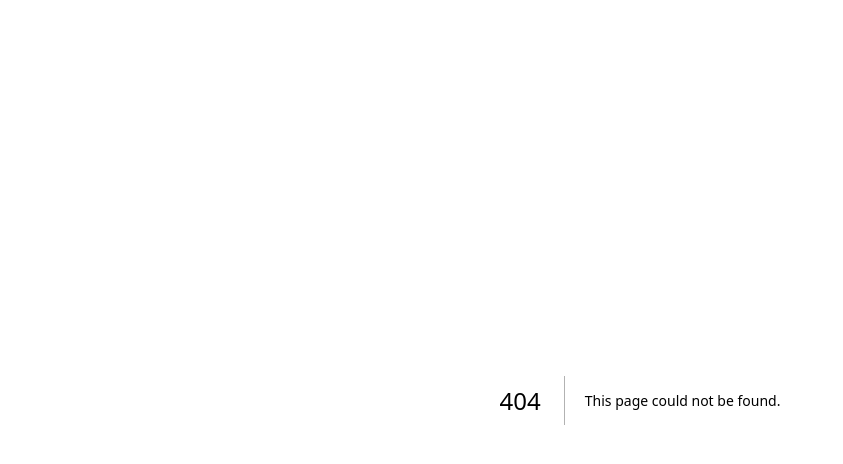
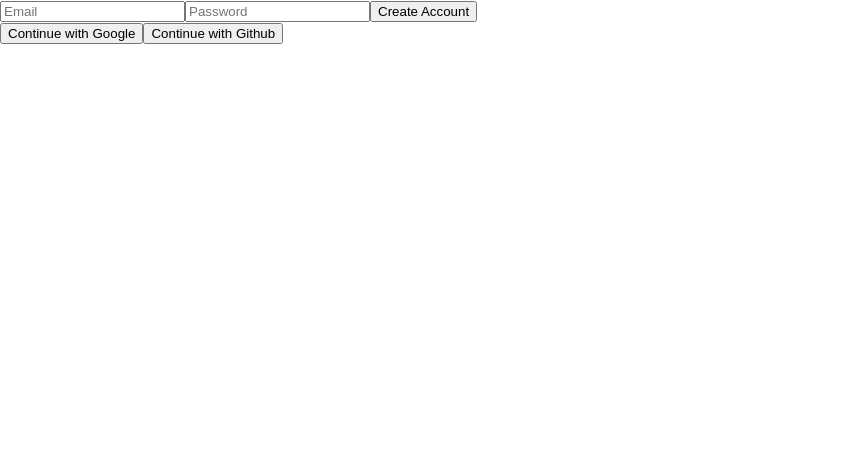
Before and after one commit to KuHell/-Test-nwitter, a Next.js app: page /auth in a window 1280 px wide. Before the commit this address had no page. Shown: the top 464 px of the page, without its empty margins (0-843 px from the left). Built offline with nearby package versions, Linux system fonts and the light colour scheme; no server answers.

Commit message:
add: email firebase createuser 성공

```diff
--- a/firebase/firebase.js
+++ b/firebase/firebase.js
@@ -1,7 +1,8 @@
 import firebase from "firebase/compat/app";
-import "firebase/compat/auth";
 import "firebase/compat/firestore";
 import "firebase/compat/storage";
+import { initializeApp } from "firebase/app";
+import { getAuth } from "firebase/auth";
 
 const firebaseConfig = {
   apiKey: process.env.NEXT_PUBLIC_API_KEY,
@@ -12,13 +13,6 @@
   appId: process.env.NEXT_PUBLIC_APP_ID,
 };
 
-// const firebaseConfig = {
-//   apiKey: "AIzaSyBjkekDCHndXENDHnkatG-2YhtHm0GTl1s",
-//   authDomain: "launcher-fec2b.firebaseapp.com",
-//   projectId: "launcher-fec2b",
-//   storageBucket: "launcher-fec2b.appspot.com",
-//   messagingSenderId: "154900869681",
-//   appId: "1:154900869681:web:896235ecbd93a976e51b10",
-// };
+const app = initializeApp(firebaseConfig);
 
-export default firebase.initializeApp(firebaseConfig);
+export const authService = getAuth();
--- /dev/null
+++ b/pages/auth.tsx
@@ -0,0 +1,72 @@
+import React, { useState } from "react";
+import { authService } from "../firebase/firebase";
+import {
+  signInWithEmailAndPassword,
+  createUserWithEmailAndPassword,
+} from "firebase/auth";
+
+const Auth = () => {
+  const [email, setEmail] = useState<string>("");
+  const [password, setPassword] = useState<string>("");
+  const [newAccount, setNewAccount] = useState<boolean>(true);
+
+  const onChange = (event: any) => {
+    const {
+      target: { name, value },
+    } = event;
+    if (name === "email") {
+      setEmail(value);
+    } else if (name === "password") {
+      setPassword(value);
+    }
+  };
+  const onSubmit = async (event: any) => {
+    event.preventDefault();
+    let data;
+    try {
+      if (newAccount) {
+        data = await createUserWithEmailAndPassword(
+          authService,
+          email,
+          password
+        );
+        // Create Account
+      } else {
+        data = await signInWithEmailAndPassword(authService, email, password);
+        // Log In
+      }
+      console.log("data: ", data);
+    } catch (err) {
+      console.log("err: ", err);
+    }
+  };
+  return (
+    <div>
+      <form onSubmit={onSubmit}>
+        <input
+          name="email"
+          type="text"
+          placeholder="Email"
+          required
+          value={email}
+          onChange={onChange}
+        />
+        <input
+          name="password"
+          type="password"
+          placeholder="Password"
+          required
+          value={password}
+          onChange={onChange}
+        />
+        <input type="submit" value={newAccount ? "Create Account" : "Log In"} />
+      </form>
+      <div>
+        <button>Continue with Google</button>
+        <button>Continue with Github</button>
+      </div>
+    </div>
+  );
+};
+
+export default Auth;
--- a/pages/index.tsx
+++ b/pages/index.tsx
@@ -1,7 +1,4 @@
-import firebase from "../firebase/firebase";
 export default function Home() {
-  console.log("REACT_APP_APP_ID: ", process.env.NEXT_PUBLIC_APP_ID);
-  console.log("firebase: ", firebase);
   return (
     <>
       <h1>kuhell</h1>
```
Also changed, not shown: pages/App.tsx (added, +9 -0 lines), pages/test.js (deleted, +0 -8 lines), 1 other file (tests, documents, lock files or other folders).
